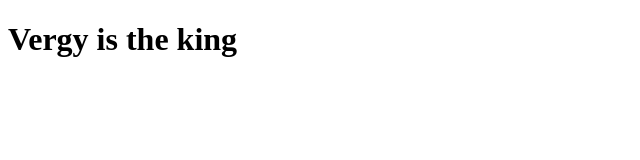
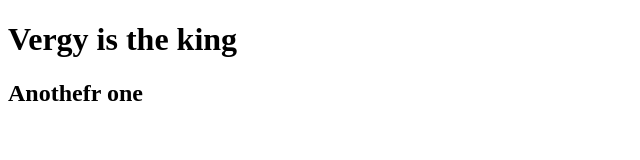
Before and after one commit to Bhovungane/MyWebsite, a plain HTML site: page index.html in a window 1280 px wide. Shown: the whole page, without its empty margins (0-640 px from the left). Drawn offline with Linux system fonts and the light colour scheme.

Commit message:
Update index.html

```diff
--- a/index.html
+++ b/index.html
@@ -7,5 +7,6 @@
 </head>
 <body>
     <h1>Vergy is the king </h1>
+    <h2>Anothefr one</h2>
 </body>
 </html>
```
